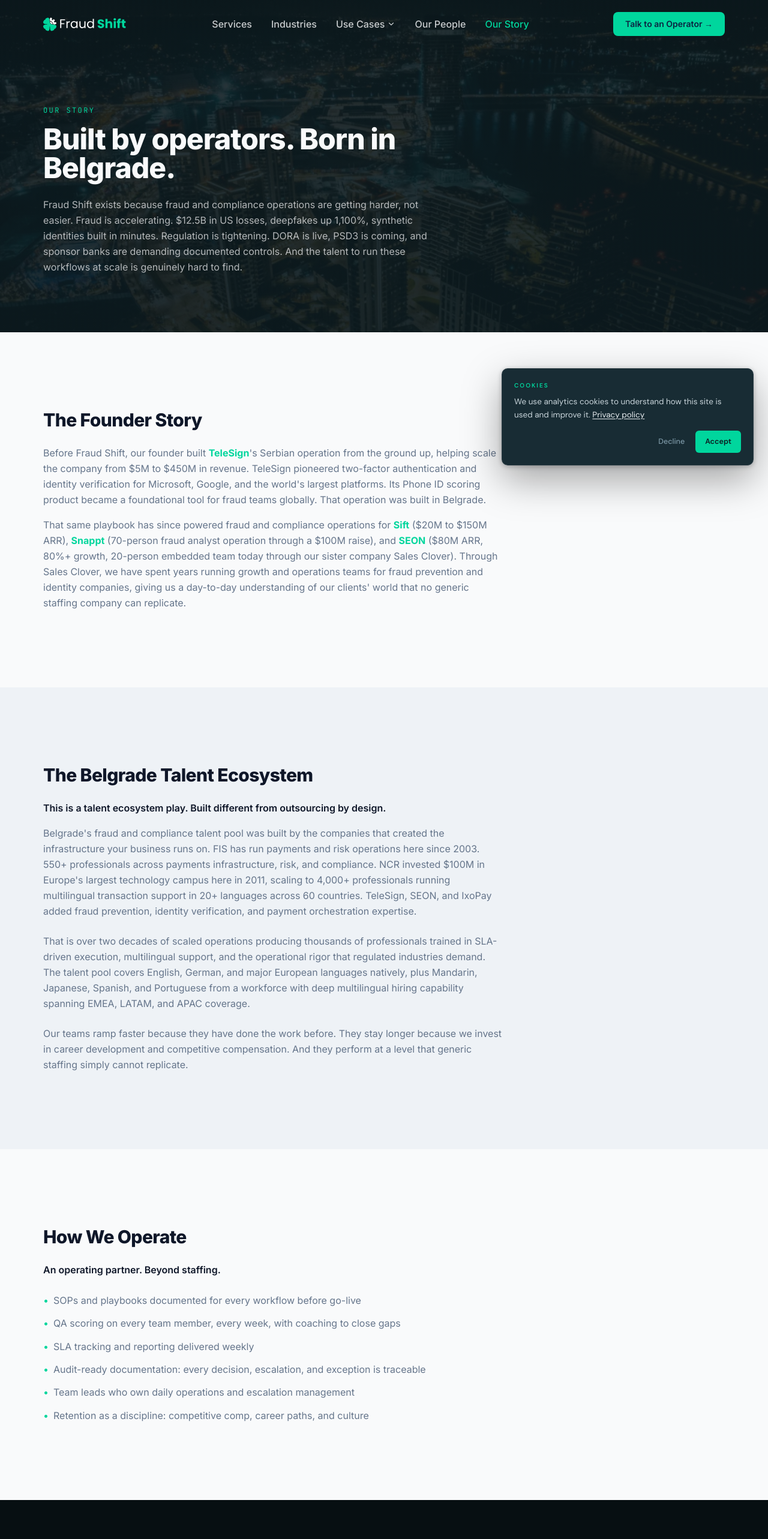
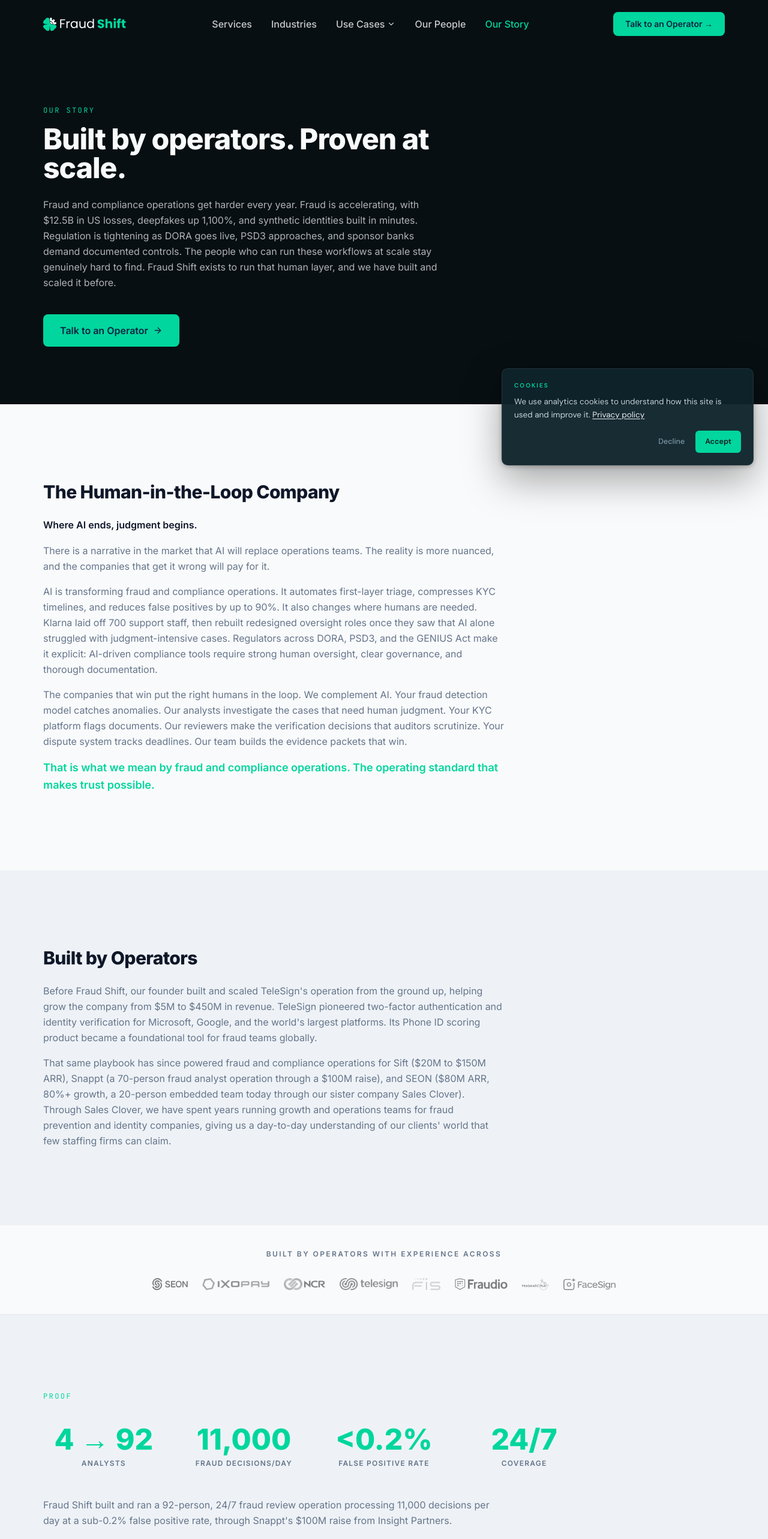
Before and after one commit to Olive-Tree-Ventures/fraudshift, a React (Vite) app: page /about in a window 1280 px wide. Shown: the top 2566 px of the page at 60% size. Built offline with nearby package versions, Linux system fonts and the light colour scheme.

Commit message:
about page - serbia removed
Rewrote About page with geography-free copy (v2): removed Belgrade
hero image and all location references, reordered sections to lead
with buyer trigger, added ProofStatBand and operator logo strip.

Co-Authored-By: Claude Sonnet 4.6 <noreply@anthropic.com>

```diff
--- a/src/pages/About.tsx
+++ b/src/pages/About.tsx
@@ -2,7 +2,15 @@ import { motion } from "framer-motion";
 import SEO from "@/components/SEO";
 import { Link } from "react-router-dom";
 import { ArrowRight } from "lucide-react";
-import belgradeHero from "@/assets/belgrade-hero.webp";
+import ProofStatBand from "@/components/ProofStatBand";
+import seonLogo from "@/assets/logos/seon.svg";
+import ixopayLogo from "@/assets/logos/ixopay.png";
+import ncrLogo from "@/assets/logos/ncr.png";
+import telesignLogo from "@/assets/logos/telesign.png";
+import fisLogo from "@/assets/logos/fis.png";
+import fraudioLogo from "@/assets/logos/fraudio.png";
+import pragmaticLogo from "@/assets/logos/pragmatic.png";
+import facesignLogo from "@/assets/logos/facesign.png";
 
 const fadeUp = {
   hidden: { opacity: 0, y: 30 },
@@ -13,69 +21,156 @@ const fadeUp = {
   })
 };
 
-const About = () =>
-<>
-    <SEO title="Our Story | Fraud Shift" description="Founded by operators who scaled TeleSign from $5M to $450M. Fraud Shift builds embedded fraud and compliance operations teams from Belgrade's talent ecosystem." path="/about" />
+const operatorsFrom = [
+  { name: "SEON", src: seonLogo },
+  { name: "IxoPay", src: ixopayLogo },
+  { name: "NCR", src: ncrLogo },
+  { name: "Telesign", src: telesignLogo },
+  { name: "FIS", src: fisLogo },
+  { name: "Fraudio", src: fraudioLogo },
+  { name: "Pragmatic Play", src: pragmaticLogo },
+  { name: "FaceSign", src: facesignLogo },
+];
+
+const snapptStats = [
+  { value: "4 → 92", label: "analysts" },
+  { value: "11,000", label: "fraud decisions/day" },
+  { value: "<0.2%", label: "false positive rate" },
+  { value: "24/7", label: "coverage" },
+];
+
+const About = () => (
+  <>
+    <SEO
+      title="Our Story | Fraud Shift"
+      description="Founded by operators who scaled TeleSign from $5M to $450M. Fraud Shift builds and runs embedded fraud and compliance operations teams proven at scale."
+      path="/about"
+    />
+
     {/* Hero */}
-    {/* Hero */}
-    <section
-      className="pt-32 pb-16 md:pt-44 md:pb-24 relative bg-cover bg-center"
-      style={{
-        backgroundImage: `linear-gradient(rgba(12, 26, 31, 0.88), rgba(12, 26, 31, 0.92)), url(${belgradeHero})`,
-        color: 'hsl(var(--primary-foreground))'
-      }}
-    >
+    <section className="pt-32 pb-16 md:pt-44 md:pb-24 dark-section-deep">
       <div className="container-narrow">
-        <motion.p initial="hidden" animate="visible" variants={fadeUp} className="font-mono text-xs uppercase tracking-[0.2em] text-accent mb-4">Our Story</motion.p>
+        <motion.p initial="hidden" animate="visible" variants={fadeUp} className="font-mono text-xs uppercase tracking-[0.2em] text-accent mb-4">
+          Our Story
+        </motion.p>
         <motion.h1 initial="hidden" animate="visible" custom={1} variants={fadeUp} className="text-4xl md:text-5xl font-extrabold max-w-3xl mb-6">
-          Built by operators. Born in Belgrade.
+          Built by operators. Proven at scale.
         </motion.h1>
-        <motion.p initial="hidden" animate="visible" custom={2} variants={fadeUp} className="text-primary-foreground/70 max-w-2xl leading-relaxed">
-          Fraud Shift exists because fraud and compliance operations are getting harder, not easier. Fraud is accelerating. $12.5B in US losses, deepfakes up 1,100%, synthetic identities built in minutes. Regulation is tightening. DORA is live, PSD3 is coming, and sponsor banks are demanding documented controls. And the talent to run these workflows at scale is genuinely hard to find.
+        <motion.p initial="hidden" animate="visible" custom={2} variants={fadeUp} className="text-primary-foreground/70 max-w-2xl leading-relaxed mb-10">
+          Fraud and compliance operations get harder every year. Fraud is accelerating, with $12.5B in US losses, deepfakes up 1,100%, and synthetic identities built in minutes. Regulation is tightening as DORA goes live, PSD3 approaches, and sponsor banks demand documented controls. The people who can run these workflows at scale stay genuinely hard to find. Fraud Shift exists to run that human layer, and we have built and scaled it before.
         </motion.p>
+        <motion.div initial="hidden" animate="visible" custom={3} variants={fadeUp}>
+          <Link
+            to="/contact"
+            className="inline-flex items-center gap-2 px-7 py-3.5 rounded-lg bg-accent text-accent-foreground font-semibold hover:brightness-110 transition-all"
+          >
+            Talk to an Operator <ArrowRight size={16} />
+          </Link>
+        </motion.div>
       </div>
     </section>
 
-    {/* Founder Story */}
+    {/* The Human-in-the-Loop Company */}
     <section className="bg-background">
       <div className="container-narrow section-padding">
-        <motion.div initial="hidden" whileInView="visible" viewport={{ once: true }} variants={fadeUp}>
-          <h2 className="text-2xl md:text-3xl font-extrabold mb-6">The Founder Story</h2>
-          <p className="text-muted-foreground max-w-3xl leading-relaxed mb-4">
-            Before Fraud Shift, our founder built <span className="font-bold text-accent">TeleSign</span>'s Serbian operation from the ground up, helping scale the company from $5M to $450M in revenue. TeleSign pioneered two-factor authentication and identity verification for Microsoft, Google, and the world's largest platforms. Its Phone ID scoring product became a foundational tool for fraud teams globally. That operation was built in Belgrade.
+        <motion.div initial="hidden" whileInView="visible" viewport={{ once: true }} variants={fadeUp} className="max-w-3xl">
+          <h2 className="text-2xl md:text-3xl font-extrabold mb-6">The Human-in-the-Loop Company</h2>
+          <p className="text-foreground font-semibold mb-4">Where AI ends, judgment begins.</p>
+          <p className="text-muted-foreground leading-relaxed mb-4">
+            There is a narrative in the market that AI will replace operations teams. The reality is more nuanced, and the companies that get it wrong will pay for it.
           </p>
-          <p className="text-muted-foreground max-w-3xl leading-relaxed">
-            That same playbook has since powered fraud and compliance operations for <span className="font-bold text-accent">Sift</span> ($20M to $150M ARR), <span className="font-bold text-accent">Snappt</span> (70-person fraud analyst operation through a $100M raise), and <span className="font-bold text-accent">SEON</span> ($80M ARR, 80%+ growth, 20-person embedded team today through our sister company Sales Clover). Through Sales Clover, we have spent years running growth and operations teams for fraud prevention and identity companies, giving us a day-to-day understanding of our clients' world that no generic staffing company can replicate.
+          <p className="text-muted-foreground leading-relaxed mb-4">
+            AI is transforming fraud and compliance operations. It automates first-layer triage, compresses KYC timelines, and reduces false positives by up to 90%. It also changes where humans are needed. Klarna laid off 700 support staff, then rebuilt redesigned oversight roles once they saw that AI alone struggled with judgment-intensive cases. Regulators across DORA, PSD3, and the GENIUS Act make it explicit: AI-driven compliance tools require strong human oversight, clear governance, and thorough documentation.
+          </p>
+          <p className="text-muted-foreground leading-relaxed mb-4">
+            The companies that win put the right humans in the loop. We complement AI. Your fraud detection model catches anomalies. Our analysts investigate the cases that need human judgment. Your KYC platform flags documents. Our reviewers make the verification decisions that auditors scrutinize. Your dispute system tracks deadlines. Our team builds the evidence packets that win.
+          </p>
+          <p className="text-accent font-semibold text-lg leading-relaxed">
+            That is what we mean by fraud and compliance operations. The operating standard that makes trust possible.
           </p>
         </motion.div>
       </div>
     </section>
 
-    {/* Belgrade Talent Ecosystem */}
+    {/* Built by Operators */}
     <section className="bg-alt">
       <div className="container-narrow section-padding">
         <motion.div initial="hidden" whileInView="visible" viewport={{ once: true }} variants={fadeUp}>
-          <h2 className="text-2xl md:text-3xl font-extrabold mb-6">The Belgrade Talent Ecosystem</h2>
-          <p className="text-foreground font-semibold mb-4">This is a talent ecosystem play. Built different from outsourcing by design.</p>
-          <p className="text-muted-foreground max-w-3xl leading-relaxed mb-6">
-            Belgrade's fraud and compliance talent pool was built by the companies that created the infrastructure your business runs on. FIS has run payments and risk operations here since 2003. 550+ professionals across payments infrastructure, risk, and compliance. NCR invested $100M in Europe's largest technology campus here in 2011, scaling to 4,000+ professionals running multilingual transaction support in 20+ languages across 60 countries. TeleSign, SEON, and IxoPay added fraud prevention, identity verification, and payment orchestration expertise.
-          </p>
-          <p className="text-muted-foreground max-w-3xl leading-relaxed mb-6">
-            That is over two decades of scaled operations producing thousands of professionals trained in SLA-driven execution, multilingual support, and the operational rigor that regulated industries demand. The talent pool covers English, German, and major European languages natively, plus Mandarin, Japanese, Spanish, and Portuguese from a workforce with deep multilingual hiring capability spanning EMEA, LATAM, and APAC coverage.
+          <h2 className="text-2xl md:text-3xl font-extrabold mb-6">Built by Operators</h2>
+          <p className="text-muted-foreground max-w-3xl leading-relaxed mb-4">
+            Before Fraud Shift, our founder built and scaled TeleSign's operation from the ground up, helping grow the company from $5M to $450M in revenue. TeleSign pioneered two-factor authentication and identity verification for Microsoft, Google, and the world's largest platforms. Its Phone ID scoring product became a foundational tool for fraud teams globally.
           </p>
           <p className="text-muted-foreground max-w-3xl leading-relaxed">
-            Our teams ramp faster because they have done the work before. They stay longer because we invest in career development and competitive compensation. And they perform at a level that generic staffing simply cannot replicate.
+            That same playbook has since powered fraud and compliance operations for Sift ($20M to $150M ARR), Snappt (a 70-person fraud analyst operation through a $100M raise), and SEON ($80M ARR, 80%+ growth, a 20-person embedded team today through our sister company Sales Clover). Through Sales Clover, we have spent years running growth and operations teams for fraud prevention and identity companies, giving us a day-to-day understanding of our clients' world that few staffing firms can claim.
+          </p>
+        </motion.div>
+      </div>
+    </section>
+
+    {/* Operator experience logo strip */}
+    <section className="bg-background border-b border-border">
+      <div className="container-narrow py-10">
+        <motion.div
+          initial={{ opacity: 0, y: 16 }}
+          whileInView={{ opacity: 1, y: 0 }}
+          viewport={{ once: true }}
+          transition={{ duration: 0.5, ease: [0.25, 0.46, 0.45, 0.94] }}
+        >
+          <p className="text-center text-xs font-semibold uppercase tracking-[0.2em] text-muted-foreground mb-8">
+            Built by operators with experience across
+          </p>
+          <div className="flex flex-wrap justify-center items-center gap-x-6 gap-y-4">
+            {operatorsFrom.map((company) => (
+              <img
+                key={company.name}
+                src={company.src}
+                alt={company.name}
+                className="h-5 w-auto object-contain transition-opacity duration-300"
+                style={{ filter: "grayscale(100%)", opacity: 0.5 }}
+                onMouseEnter={(e) => { e.currentTarget.style.opacity = "1"; }}
+                onMouseLeave={(e) => { e.currentTarget.style.opacity = "0.5"; }}
+              />
+            ))}
+          </div>
+        </motion.div>
+      </div>
+    </section>
+
+    {/* Snappt proof stats */}
+    <ProofStatBand
+      eyebrow="PROOF"
+      stats={snapptStats}
+      description="Fraud Shift built and ran a 92-person, 24/7 fraud review operation processing 11,000 decisions per day at a sub-0.2% false positive rate, through Snappt's $100M raise from Insight Partners."
+    />
+
+    {/* Why Our Teams Outperform */}
+    <section className="bg-background">
+      <div className="container-narrow section-padding">
+        <motion.div initial="hidden" whileInView="visible" viewport={{ once: true }} variants={fadeUp} className="max-w-3xl">
+          <h2 className="text-2xl md:text-3xl font-extrabold mb-6">Why Our Teams Outperform</h2>
+          <p className="text-foreground font-semibold mb-4">A talent model built for this work specifically.</p>
+          <p className="text-muted-foreground leading-relaxed mb-4">
+            We recruit through a network built over two decades of running fraud, payments, and identity operations for companies like TeleSign, Sift, Snappt, and SEON. That network gives us access to operators who already understand transactions, compliance, and operational rigor, which lets us staff specialized roles in weeks, not quarters.
+          </p>
+          <p className="text-muted-foreground leading-relaxed mb-4">
+            We recruit for traits over tenure: curiosity, organizational discipline, technical fluency, and attention to detail. Every analyst goes through a structured two-week fraud and compliance program before touching a live workflow, tailored to your tools, workflows, and SLAs. Training continues with a weekly coaching rhythm: QA scoring on every analyst, feedback tied to real cases, and development plans that move people from L1 to L2 to team lead. Every team member also works in AI-native workflows from day one, using tools like Claude to accelerate case research, draft investigation summaries, cross-reference signals, and generate documentation faster, while preserving the human judgment your auditors require.
+          </p>
+          <p className="text-muted-foreground leading-relaxed mb-4">
+            Then we keep them. L1 and L2 operations roles carry high turnover across the industry, often measured in months. Our teams retain at 2 to 4 times the typical rate, the result of competitive compensation, real career paths, and a culture that treats operations work as a career. Every month an experienced analyst stays is a month your quality improves and your ramp costs drop.
+          </p>
+          <p className="text-muted-foreground leading-relaxed">
+            Our teams cover 20+ languages natively, with capability across EMEA, LATAM, and APAC, so you scale review and support across time zones as volume grows.
           </p>
         </motion.div>
       </div>
     </section>
 
     {/* How We Operate */}
-    <section className="bg-background">
+    <section className="bg-alt">
       <div className="container-narrow section-padding">
         <motion.div initial="hidden" whileInView="visible" viewport={{ once: true }} variants={fadeUp}>
           <h2 className="text-2xl md:text-3xl font-extrabold mb-6">How We Operate</h2>
-          <p className="text-foreground font-semibold mb-6">An operating partner. Beyond staffing.</p>
+          <p className="text-foreground font-semibold mb-6">An operating partner with real discipline.</p>
           <ul className="space-y-3 text-muted-foreground max-w-2xl">
             <li className="flex gap-2"><span className="text-accent shrink-0">•</span> SOPs and playbooks documented for every workflow before go-live</li>
             <li className="flex gap-2"><span className="text-accent shrink-0">•</span> QA scoring on every team member, every week, with coaching to close gaps</li>
@@ -88,45 +183,44 @@ const About = () =>
       </div>
     </section>
 
-    {/* Human-in-the-Loop */}
-    <section className="dark-section-deep">
+    {/* Part of Olive Tree Ventures */}
+    <section className="bg-background">
       <div className="container-narrow section-padding">
-        <motion.div initial="hidden" whileInView="visible" viewport={{ once: true }} variants={fadeUp} className="max-w-3xl">
-          <h2 className="text-2xl md:text-3xl font-extrabold mb-6">The Human-in-the-Loop Company</h2>
-          <p className="text-lg text-primary-foreground/80 leading-relaxed mb-4">
-            There is a narrative in the market that AI will replace operations teams. The reality is more nuanced, and the companies that get it wrong will pay for it.
-          </p>
-          <p className="text-primary-foreground/65 leading-relaxed mb-4">
-            AI is transforming fraud and compliance operations. It is automating first-layer triage, compressing KYC timelines, and reducing false positives by up to 90%. But it is also changing where humans are needed, not eliminating the need. Klarna laid off 700 support staff, then rebuilt redesigned oversight roles when they realized AI alone could not handle judgment-intensive cases. Regulators across DORA, PSD3, and the GENIUS Act are making it explicit: AI-driven compliance tools require strong human oversight, clear governance, and thorough documentation.
-          </p>
-          <p className="text-primary-foreground/65 leading-relaxed mb-4">
-            The companies that win are not the ones that automate humans out. They are the ones that put the right humans in the loop.
-          </p>
-          <p className="text-primary-foreground/65 leading-relaxed mb-4">
-            We do not compete with AI. We complement it. Your fraud detection model catches anomalies. Our analysts investigate the cases that need human judgment. Your KYC platform flags documents. Our reviewers make the verification decisions that auditors scrutinize. Your dispute system tracks deadlines. Our team builds the evidence packets that win.
-          </p>
-          <p className="text-accent font-semibold text-lg leading-relaxed">
-            That is what we mean by fraud and compliance operations. The operating standard that makes trust possible.
+        <motion.div initial="hidden" whileInView="visible" viewport={{ once: true }} variants={fadeUp}>
+          <h3 className="text-xl font-bold mb-3">Part of Olive Tree Ventures</h3>
+          <p className="text-muted-foreground max-w-2xl leading-relaxed">
+            Fraud Shift is a business unit of Olive Tree Ventures, which also operates Sales Clover, an embedded growth team service for B2B companies. We share recruiting infrastructure, operational playbooks, and a management culture refined across multiple business units and geographies.
           </p>
         </motion.div>
       </div>
     </section>
 
-    {/* Olive Tree */}
-    <section className="bg-background">
+    {/* Final CTA */}
+    <section className="dark-section-deep">
       <div className="container-narrow section-padding">
-        <motion.div initial="hidden" whileInView="visible" viewport={{ once: true }} variants={fadeUp}>
-          <h3 className="text-xl font-bold mb-3">Part of Olive Tree Ventures</h3>
-          <p className="text-muted-foreground max-w-2xl leading-relaxed mb-8">
-            Fraud Shift is a business unit of Olive Tree Ventures, which also operates Sales Clover, an embedded growth team service for B2B companies. We share recruiting infrastructure, operational playbooks, and a management culture refined across multiple business units and geographies.
+        <motion.div
+          initial="hidden"
+          whileInView="visible"
+          viewport={{ once: true }}
+          variants={fadeUp}
+          className="max-w-2xl space-y-6"
+        >
+          <h2 className="text-3xl md:text-4xl font-extrabold">
+            Your operations need humans in the loop.
+          </h2>
+          <p className="text-primary-foreground/70 leading-relaxed text-lg">
+            Tell us your workflows, volumes, and timeline. We will come back with a team recommendation and launch plan.
           </p>
-          <Link to="/contact" className="inline-flex items-center gap-2 px-7 py-3.5 rounded-lg bg-accent text-accent-foreground font-semibold hover:brightness-110 transition-all">
+          <Link
+            to="/contact"
+            className="inline-flex items-center gap-2 px-7 py-3.5 rounded-lg bg-accent text-accent-foreground font-semibold hover:brightness-110 transition-all text-base"
+          >
             Talk to an Operator <ArrowRight size={16} />
           </Link>
         </motion.div>
       </div>
     </section>
-  </>;
-
+  </>
+);
 
 export default About;
```
